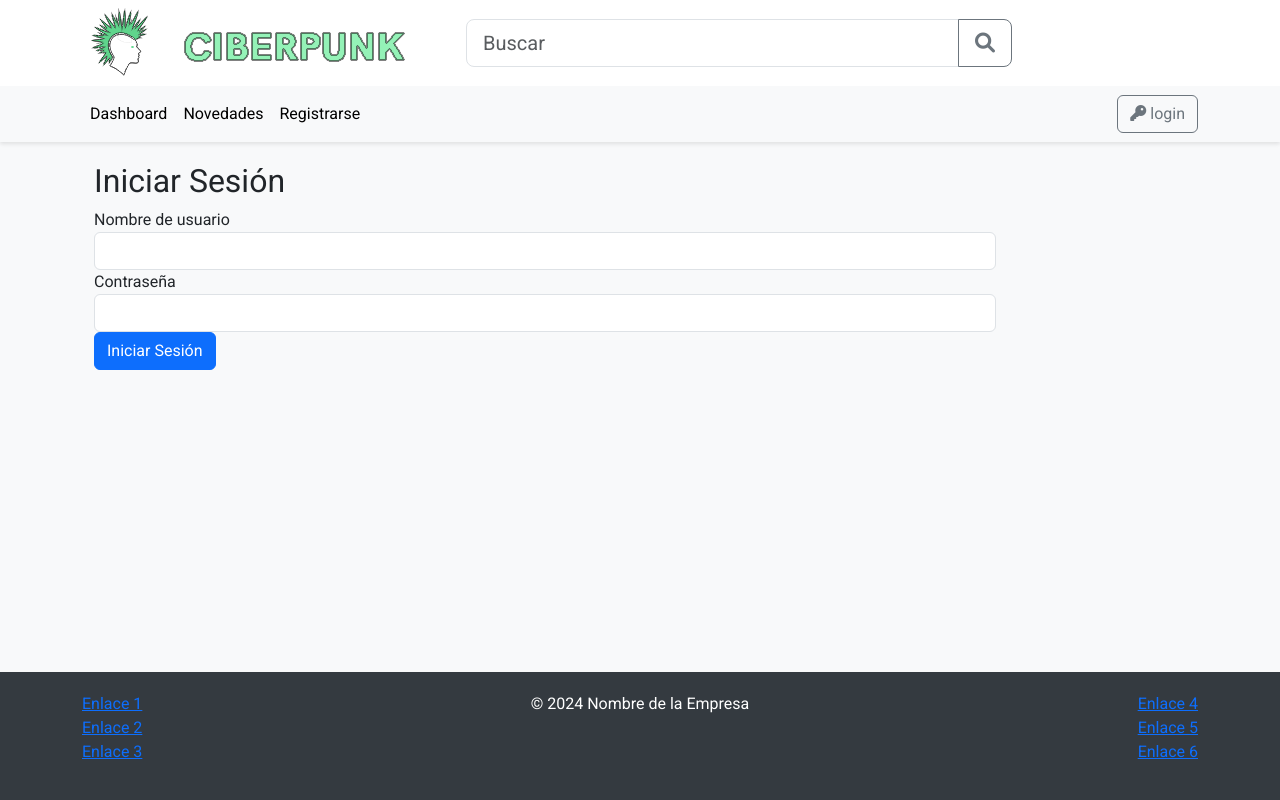
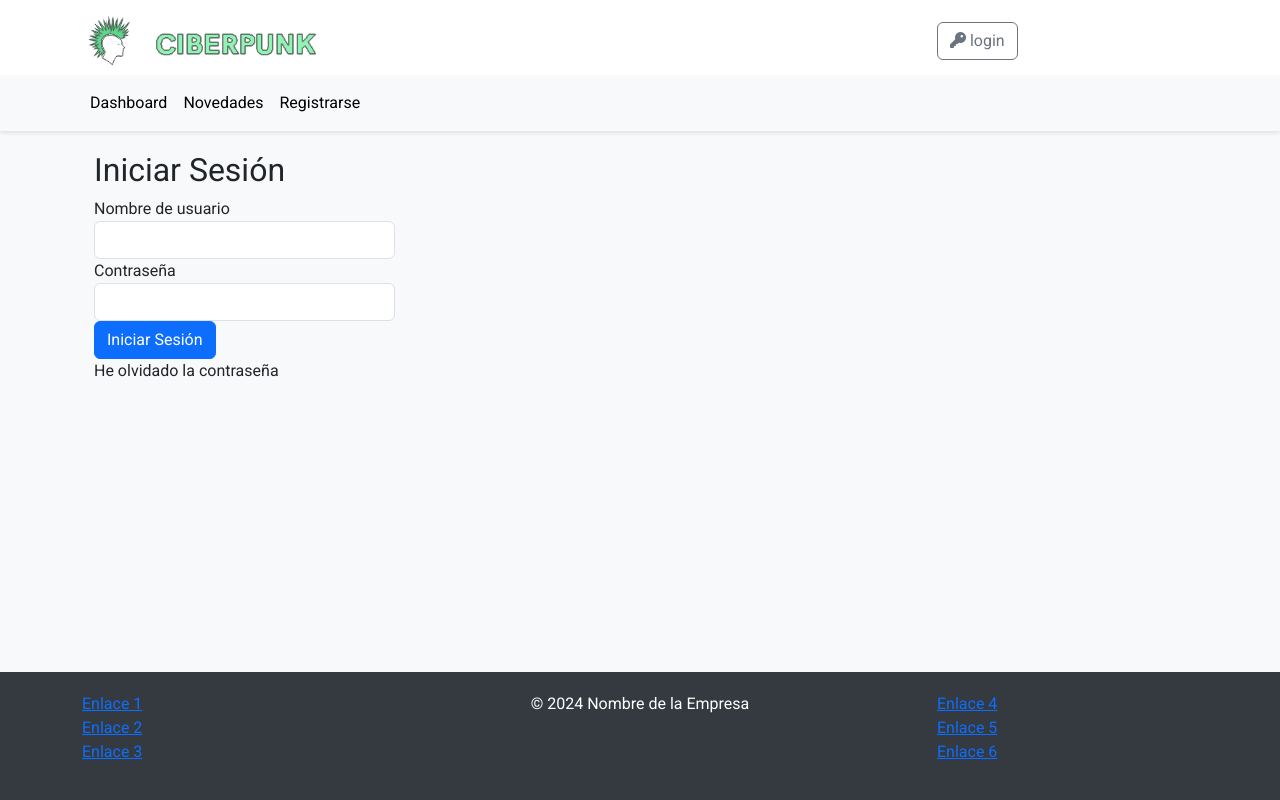
Before and after one commit to vinxenx0/email-moonitor, a Flask app: a page that uses app/templates/inc/footer.html in a window 1280 px wide. Run offline with Flask 3, Linux system fonts and the light colour scheme; some libraries are stand-ins or nearby versions.

Commit message:
recover reset_password

```diff
--- a/app/__init__.py
+++ b/app/__init__.py
@@ -6,6 +6,7 @@ import logging
 from flask_login import LoginManager, current_user
 from flask_migrate import Migrate
 from flask_mail import Mail
+from flask_wtf.csrf import CSRFProtect
 #from mailhog import Mailhog
 
 
@@ -31,6 +32,7 @@ app.config['MAIL_PASSWORD'] = 'rt6K_22MHj'
 db = SQLAlchemy(app)
 migrate = Migrate(app, db)
 mail = Mail(app)
+csrf = CSRFProtect(app)
 #mailhog = Mailhog()
 
 login_manager = LoginManager(app)
@@ -58,7 +60,7 @@ if not os.path.exists(database_path):
 with app.app_context():
     db.create_all()
     if not User.query.first():
-        new_user = User(username='user', email='example@example.com', role='usuario',
+        new_user = User(username='user', email='user@user.com', role='usuario',
                         config = {"color_primary": "#ffffff", "color_secondary": "#000000", "color_tertiary": "#0066cc",
                                   "web_name": "WHITE", "logo_url": "https://web.com/asdfadsf.png"}
                         )
@@ -66,7 +68,7 @@ with app.app_context():
         db.session.add(new_user)
         db.session.commit()
 
-        new_admin = User(username='admin', email='admin@example.com', role='admin',
+        new_admin = User(username='admin', email='admin@admin.com', role='admin',
                         config = {"color_primary": "#ffffff", "color_secondary": "#000000", "color_tertiary": "#0066cc",
                                   "web_name": "WHITE", "logo_url": "https://web.com/asdfadsf.png"}
                         )
--- a/app/controllers/user_controller.py
+++ b/app/controllers/user_controller.py
@@ -3,12 +3,12 @@ from flask import render_template, redirect, url_for, flash, request
 from flask_login import login_user, logout_user, current_user
 from app import app, db, mail
 from app.models.user_model import User
-from app.forms import LoginForm
+from app.forms import LoginForm, PasswordResetRequestForm
 from app.forms import NewUserRegistrationForm, RegistrationForm
 from flask import render_template, redirect, url_for, flash, request
 from flask_login import login_user, logout_user, current_user, login_required
 from app import app, db
-from app.forms import RegistrationForm
+from app.forms import RegistrationForm, PasswordResetForm, PasswordChangeForm
 from flask_mail import Message
 
 @app.route('/register', methods=['GET', 'POST'])
@@ -79,7 +79,8 @@ def login():
         user = User.query.filter_by(username=form.username.data).first()
         if user and user.check_password(form.password.data):
             if not user.active:
-                flash('Tu cuenta aún no ha sido activada. Por favor, revisa tu correo electrónico para activarla.', 'danger')
+                send_activation_email(user)
+                flash('Tu cuenta aún no está activada. Se ha enviado un nuevo correo electrónico de activación.', 'warning')
                 return redirect(url_for('login'))
             login_user(user)
 
@@ -117,13 +118,77 @@ def activate(token):
     flash('El enlace de activación es inválido o ha expirado.', 'danger')
     return redirect(url_for('login'))
 
+
+@app.route('/reset_password_request', methods=['GET', 'POST'])
+def reset_password_request():
+    form = PasswordResetRequestForm()
+    if form.validate_on_submit():
+        user = User.query.filter_by(email=form.email.data).first()
+        if user:
+            token = user.get_token(expires_sec=600)  # Token válido por 10 minutos (600 segundos)
+            send_password_reset_email(user, token)
+            flash('Se ha enviado un correo electrónico con instrucciones para restablecer tu contraseña.', 'success')
+            return redirect(url_for('login'))
+        else:
+            flash('No se encontró ninguna cuenta con ese correo electrónico. Por favor, verifica tu dirección de correo electrónico.', 'danger')
+    return render_template('reset_password_request.html', title='Recuperar contraseña', form=form)
+
+@app.route('/change_password', methods=['GET', 'POST'])
+@login_required
+def change_password():
+    form = PasswordChangeForm()
+    if form.validate_on_submit():
+        if current_user.check_password(form.old_password.data):
+            current_user.set_password(form.password.data)
+            db.session.commit()
+            flash('Tu contraseña ha sido cambiada exitosamente.', 'success')
+            return redirect(url_for('index'))
+        else:
+            flash('La contraseña antigua no es correcta. Por favor, inténtalo de nuevo.', 'danger')
+    return render_template('change_password.html', title='Cambiar Contraseña', form=form)
+
+
+@app.route('/reset_password/<token>', methods=['GET', 'POST'])
+def reset_password(token):
+    if current_user.is_authenticated:
+        return redirect(url_for('index'))
+    user = User.verify_token(token)
+    if not user:
+        flash('El enlace de restablecimiento de contraseña es inválido o ha expirado.', 'danger')
+        return redirect(url_for('login'))
+    form = PasswordResetForm()
+    if form.validate_on_submit():
+        user.set_password(form.password.data)
+        db.session.commit()
+        flash('Tu contraseña ha sido restablecida. Ahora puedes iniciar sesión con tu nueva contraseña.', 'success')
+        return redirect(url_for('login'))
+    return render_template('reset_password.html', title='Restablecer contraseña', form=form)
+
+
+def send_password_reset_email(user, token):
+    msg = Message('Recuperar contraseña', sender='vicente@ciberpunk.es', recipients=[user.email])
+    print(url_for('reset_password', token=token, _external=True))
+    msg.body = f'''Para restablecer tu contraseña, visita el siguiente enlace:
+{url_for('reset_password', token=token, _external=True)}
+
+If clicking the link above doesn't work, please copy and paste the URL in a new browser window instead.
+
+El enlace es válido por 10 minutos.
+
+
+'''
+    #mail.send(msg)
+
+
 def send_activation_email(user):
     token = user.get_token()
     msg = Message('Confirma tu cuenta', sender='vicente@ciberpunk.es', recipients=[user.email])
+    print(url_for('activate', token=token, _external=True))
     msg.body = f'''Para activar tu cuenta, visita el siguiente enlace:
 {url_for('activate', token=token, _external=True)}
 
+If clicking the link above doesn't work, please copy and paste the URL in a new browser window instead.
+
 El enlace es válido por 1 hora.
 '''
-    mail.send(msg)
-    print(url_for('activate', token=token, _external=True))
+    #mail.send(msg)
--- a/app/forms.py
+++ b/app/forms.py
@@ -59,3 +59,19 @@ class ConfigForm(FlaskForm):
 class PingForm(FlaskForm):
     domain = StringField('Dominio a pingear', validators=[DataRequired()])
     submit = SubmitField('Enviar')
+
+
+class PasswordResetRequestForm(FlaskForm):
+    email = StringField('Correo electrónico', validators=[DataRequired(), Email()])
+    submit = SubmitField('Enviar correo electrónico de recuperación')
+
+class PasswordResetForm(FlaskForm):
+    password = PasswordField('Nueva Contraseña', validators=[DataRequired(), Length(min=6)])
+    confirm_password = PasswordField('Confirmar Nueva Contraseña', validators=[DataRequired(), EqualTo('password')])
+    submit = SubmitField('Restablecer Contraseña')
+
+class PasswordChangeForm(FlaskForm):
+    old_password = PasswordField('Contraseña Antigua', validators=[DataRequired()])
+    password = PasswordField('Nueva Contraseña', validators=[DataRequired(), Length(min=6)])
+    confirm_password = PasswordField('Confirmar Nueva Contraseña', validators=[DataRequired()])
+    submit = SubmitField('Cambiar Contraseña')
--- a/app/templates/inc/footer.html
+++ b/app/templates/inc/footer.html
@@ -1,17 +1,17 @@
 <footer class="footer">
-    <div class="container">
+   <div class="container">
       <div class="row">
-        <div class="col-md-4">
+        <div class="col-md-3">
           <ul class="list-unstyled">
             <li><a href="#">Enlace 1</a></li>
             <li><a href="#">Enlace 2</a></li>
             <li><a href="#">Enlace 3</a></li>
           </ul>
         </div>
-        <div class="col-md-4 text-center">
+        <div class="col-md-6 text-center">
           &copy; 2024 Nombre de la Empresa
         </div>
-        <div class="col-md-4 text-end">
+        <div class="col-md-3">
           <ul class="list-unstyled">
             <li><a href="#">Enlace 4</a></li>
             <li><a href="#">Enlace 5</a></li>
@@ -19,5 +19,5 @@
           </ul>
         </div>
       </div>
-    </div>
+   </div>
   </footer>
--- a/app/templates/inc/header.html
+++ b/app/templates/inc/header.html
@@ -1,13 +1,14 @@
 <div class="container">
   <div class="row align-items-center py-2">
-    <div class="col-md-auto">
+    <div class="col-md-3 mt-2">
       <a href="{{ url_for('index') }}">
         <img src="{{ url_for('static', filename='logo.png') }}" alt="Logo" class="img-fluid">
       </a>
     </div>
+<!--
     <div class="col-md-6 text-center me-auto">
       <form id="searchForm" class="d-flex justify-content-center">
-        <div class="input-group"> <!-- Utilizamos un input-group para agrupar el input y el botón -->
+       <div class="input-group">
           <input id="searchInput" class="form-control form-control-lg" type="search" placeholder="Buscar"
             aria-label="Search">
           <button class="btn btn-outline-secondary btn-lg" type="button" id="searchButton"><i
@@ -16,9 +17,45 @@
       </form>
     </div>
 
+-->
+<div class="col-md-6 text-center">
+</div>
+ {% if not current_user.is_authenticated %}
+      <div class="col-md-3 mt-2">
+        <div class="dropdown">
+          <a class="btn btn-outline-secondary  " href="{{ url_for('login') }}">
+            <i class="fa-solid fa-key"></i> login
+          </a>
+          <!--  <ul class="dropdown-menu dropdown-menu-end" aria-labelledby="dropdownMenuProfile">
+            <li><a class="dropdown-item" href="#">Recuperar contraseña</a></li>
+          </ul> -->
+        </div>
+      </div>
+      {% else %}
+      <div class="col-md-3 mt-2">
+        <div class="dropdown">
+          <a class="btn btn-outline-secondary dropdown-toggle" href="#" role="button" id="dropdownMenuProfile"
+            data-bs-toggle="dropdown" aria-expanded="false">
+            <i class="fas fa-user"></i> {{ current_user.username }}
+          </a>
+          <ul class="dropdown-menu dropdown-menu-end" aria-labelledby="dropdownMenuProfile">
+            {% if current_user.is_authenticated %}
+            <li><a class="dropdown-item" href="#">Mi perfil</a></li>
+            <li><a class="dropdown-item" href="#"><i class="fa-solid fa-crown"></i> Soporte</a></li>
+            <li><a class="dropdown-item" href="{{ url_for('configuracion') }}"> Configuración</a></li>
+            <li><a class="dropdown-item" href="{{ url_for('change_password') }}"> Cambiar Clave</a></li>
+            <li><a class="dropdown-item" href="{{ url_for('logout') }}"> Cerrar sesión</a></li>
+            {% else %}
+            <li><a class="dropdown-item" href="{{ url_for('login') }}"><i class="fas fa-user"></i> Login</a></li>
+            {% endif %}
+          </ul>
+        </div>
+      </div>
+      {%endif%}
 
   </div>
 </div>
+
 
 <script>
   // JavaScript para enviar el formulario al presionar Enter en la caja de búsqueda
@@ -39,6 +76,9 @@
 
 <nav class="navbar navbar-expand-lg navbar-light bg-light">
   <div class="container">
+  <button class="navbar-toggler" type="button" data-bs-toggle="collapse" data-bs-target="#navbarNav" aria-controls="navbarNav" aria-expanded="false" aria-label="Toggle navigation">
+              <span class="navbar-toggler-icon"></span>
+            </button>
     <div class="collapse navbar-collapse" id="navbarNav">
       <ul class="navbar-nav me-auto">
         <li class="nav-item">
@@ -74,6 +114,7 @@
         </div>
       </div>
     -->
+<!--
 
       {% if not current_user.is_authenticated %}
       <div class="col-md-auto text-end">
@@ -81,9 +122,9 @@
           <a class="btn btn-outline-secondary  " href="{{ url_for('login') }}">
             <i class="fa-solid fa-key"></i> login
           </a>
-          <!--  <ul class="dropdown-menu dropdown-menu-end" aria-labelledby="dropdownMenuProfile">
+            <ul class="dropdown-menu dropdown-menu-end" aria-labelledby="dropdownMenuProfile">
             <li><a class="dropdown-item" href="#">Recuperar contraseña</a></li>
-          </ul> -->
+          </ul>
         </div>
       </div>
       {% else %}
@@ -106,7 +147,7 @@
         </div>
       </div>
       {%endif%}
-
+-->
     </div>
   </div>
 </nav>
--- a/app/templates/user/login.html
+++ b/app/templates/user/login.html
@@ -3,6 +3,7 @@
 {% block title %}Iniciar Sesión{% endblock %}
 
 {% block content %}
+<div id="row" class="col-md-4">
     <h2>Iniciar Sesión</h2>
     <form method="POST">
         {{ form.hidden_tag() }}
@@ -15,5 +16,9 @@
             {{ form.password(class="form-control") }}
         </div>
         <button type="submit" class="btn btn-primary">Iniciar Sesión</button>
+        <div class="form-group">
+            <a class="nav-link" href="{{ url_for('reset_password_request') }}">He olvidado la contraseña</a>
+        </div>
     </form>
+</div>
 {% endblock %}
```
Also changed, not shown: app/templates/change_password.html (added, +34 -0 lines), app/templates/reset_password.html (added, +27 -0 lines), app/templates/reset_password_request.html (added, +20 -0 lines), instance/database.db.
